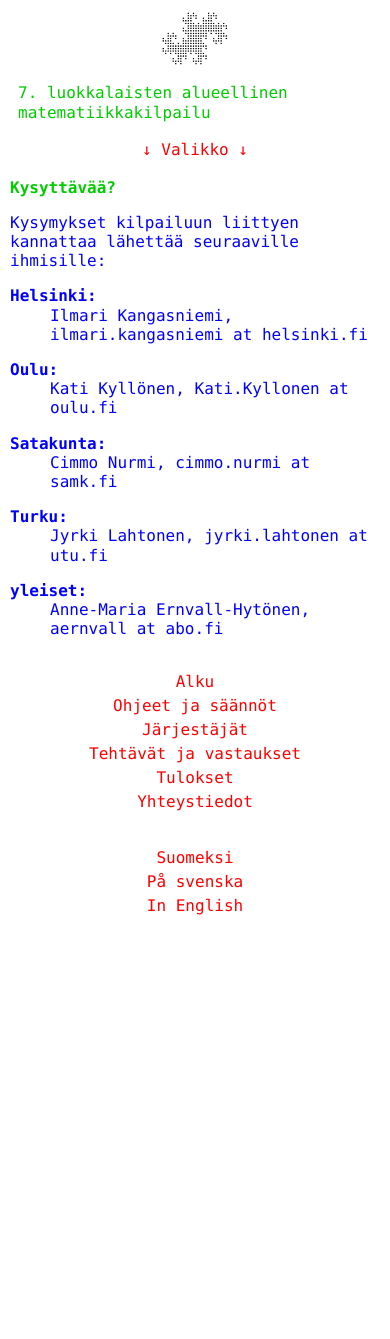
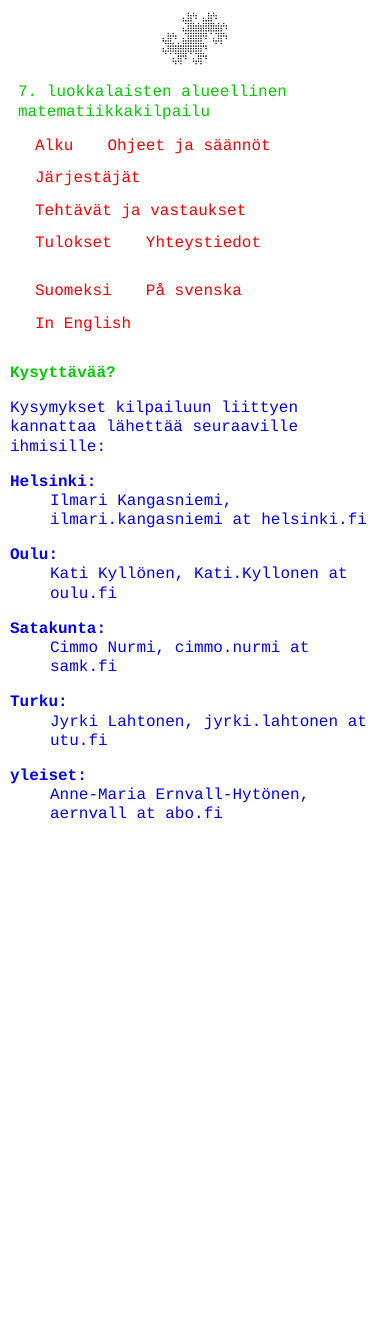
Before and after one commit to matematiikkakilpailut/matematiikkakilpailut.github.io, a Jekyll site: the page built from seiskat/yhteys.md, in a window 390 px wide. Built offline with Jekyll 4.4.1, drawn with Linux system fonts in a browser that asks for light colours; after the commit the page ends 900 px from its top, so only the background shows below that.

Commit message:
Menu ylos, fontit vanhoiksi

```diff
--- a/_layouts/seiskat.html
+++ b/_layouts/seiskat.html
@@ -14,7 +14,7 @@
     <link rel="sitemap" href="/sitemap.xml" />
     <title>{{ page.title }}</title>
     {% if page.description %}<meta name="description" content="{{ page.description }}">{% endif %}
-    <link href="/seiskat/tyyli.css?v=5" rel="stylesheet" />
+    <link href="/seiskat/tyyli.css?v=6" rel="stylesheet" />
     <base href="/seiskat/">
     <link rel="shortcut icon" href="favicon.ico">
     <link rel="apple-touch-icon" sizes="57x57" href="kuvake/apple-icon-57x57.png">
@@ -55,7 +55,6 @@
     <img id="logo" alt="[logo]" src="logo.png" />
     <h1>{{ page.h1 }}</h1>
     {%- assign lang = page.lang | replace: "-FI", "" %}
-    <div id="pikamenu"><a href="#nav">↓ {{ site.seiskat_menu[lang] }} ↓</a></div>
 
     <nav id="nav">
       <ul>
--- a/seiskat/tyyli.css
+++ b/seiskat/tyyli.css
@@ -13,7 +13,7 @@ nav, main {
 }
 
 html {
-  font-family: Consolas, "Andale Mono WT", "Andale Mono", "Lucida Console", "Lucida Sans Typewriter", Fixedsys, Courier, Inconsolata, "DejaVu Sans Mono", "Bitstream Vera Sans Mono", "Liberation Mono", "Nimbus Mono L", Monaco, monospace;
+  font-family: Fixedsys, Courier, Consolas, "Andale Mono WT", "Andale Mono", "Liberation Mono", "Nimbus Mono L", monospace;
   font-size: 16px;
   background-color: #ffffff;
 }
@@ -114,13 +114,13 @@ a {
   text-decoration: none;
 }
 
-nav a, main a[href$=".pdf" i], #pikamenu a, #pikamenu a:visited {
+nav a, main a[href$=".pdf" i] {
   color: #ff0000;
   text-decoration: none;
   font-weight: normal;
 }
 
-nav a:hover, main a[href$=".pdf" i]:hover, #pikamenu a:hover {
+nav a:hover, main a[href$=".pdf" i]:hover {
   color: #ffffff;
   background-color: #ff0000
 }
@@ -150,30 +150,25 @@ main dt {
   font-weight: bold;
 }
 
-@media screen and (max-width: 700px) {
+@media screen and (max-width: 800px) {
+  h1 {
+    font-size: 1.8em;
+  }
+}
+
+@media screen and (max-width: 620px) {
   body {
     margin: 10px;
     line-height: 1.2;
     grid-template:
       "logo        otsikko"       auto
-    "pikamenu    pikamenu"      auto
-    "leipateksti leipateksti"   auto
-    "menu        menu"          auto
-    / 1fr 3fr;
+      "menu        menu"          auto
+      "leipateksti leipateksti"   auto
+      / 1fr 3fr;
   }
 
   h1 {
-    font-size: 2em;
-  }
-
-  #pikamenu {
-    display: flex;
-    grid-area: pikamenu;
-    margin-top: 1em;
-  }
-
-  #pikamenu > a {
-    margin: auto;
+    font-size: 1.7em;
   }
 
   #logo > img {
@@ -182,18 +177,26 @@ main dt {
     height: 100px;
   }
 
-  nav {
-    min-height: 75vh;
-  }
-
   nav > ul {
-    margin: 1em auto 1em auto;
+    flex-direction: row;
+    flex-wrap: wrap;
+    justify-content: flex-start;
+    margin: 0.5em;
   }
 
   nav > ul > li {
-    margin: auto;
+    flex: 0 0 auto;
+    padding: 1px;
+    margin: 0.2em 1em;
+    text-align: left;
   }
 
+}
+
+@media screen and (max-width: 560px) {
+  h1 {
+    font-size: 1.6em;
+  }
 }
 
 @media screen and (max-width: 500px) {
@@ -214,9 +217,8 @@ main dt {
     grid-template:
     "logo"        auto
     "otsikko"     auto
-    "pikamenu"    auto
+    "menu"        auto
     "leipateksti" auto
-    "menu"        auto
     / 1fr;
   }
 
```
